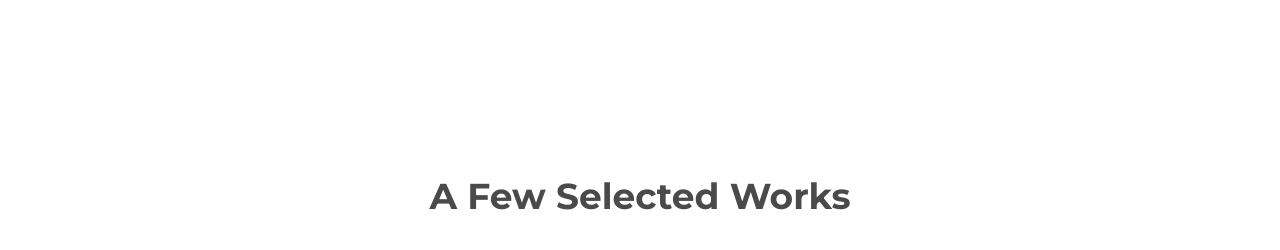
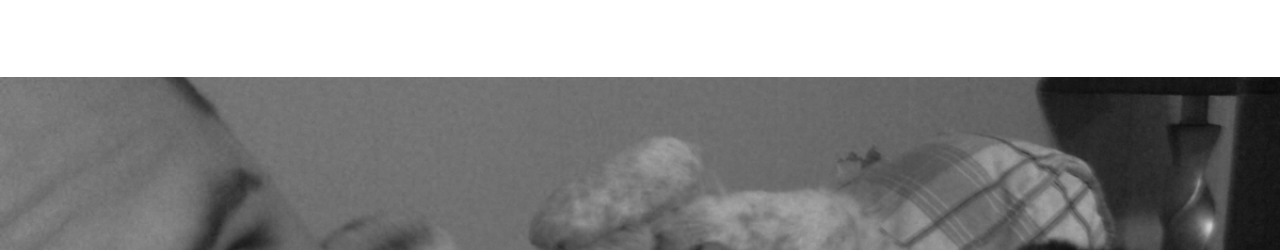
Before and after one commit to downset13/downset13.github.io, a plain HTML site: page index.html in a window 1280 px wide. Shown: the part 2367-2617 px from the top of the page. Drawn offline with nearby package versions, Linux system fonts and the light colour scheme.

Commit message:
Remove work until chance to update

```diff
--- a/index.html
+++ b/index.html
@@ -178,7 +178,7 @@ MODULES, FRONT-END DEVELOPMENT, DOCUMENTATION, PROJECT MANAGEMENT...">
 		</div>
 	</section>
 
-	<section id="work">
+	<!-- <section id="work">
 		<div class="container">
 			<div class="row centered mt mb">
 				<h1>A Few Selected Works</h1>
@@ -201,7 +201,7 @@ MODULES, FRONT-END DEVELOPMENT, DOCUMENTATION, PROJECT MANAGEMENT...">
 					<a href="http://vimeo.com/user11621542" target="_blank"><img src="assets/img/portfolio/vimeo.jpg" class="img-responsive" alt="Vimeo Account"></a>
 				</div>
 			</div>
-		</div>
+		</div> -->
 	</section>
 
 	<section id="about">
```
